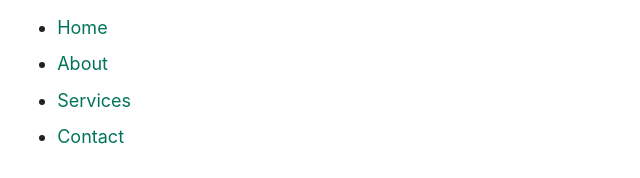
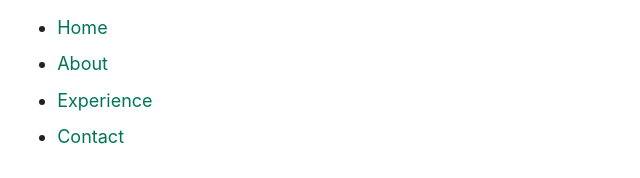
Before and after one commit to alonso-cadenas/alonsocadenas.com, a website built with Vite: page index.html in a window 1280 px wide. Shown: the top 178 px of the page, 279-919 px from the left. Built offline with nearby package versions, Linux system fonts and the light colour scheme.

Commit message:
Add personalized content

```diff
--- a/index.html
+++ b/index.html
@@ -14,7 +14,7 @@
         <ul>
           <li><a href="#home">Home</a></li>
           <li><a href="#about">About</a></li>
-          <li><a href="#experience">Services</a></li>
+          <li><a href="#experience">Experience</a></li>
           <li><a href="#contact">Contact</a></li>
         </ul>
       </nav>
```
Also changed, not shown: README.md.
